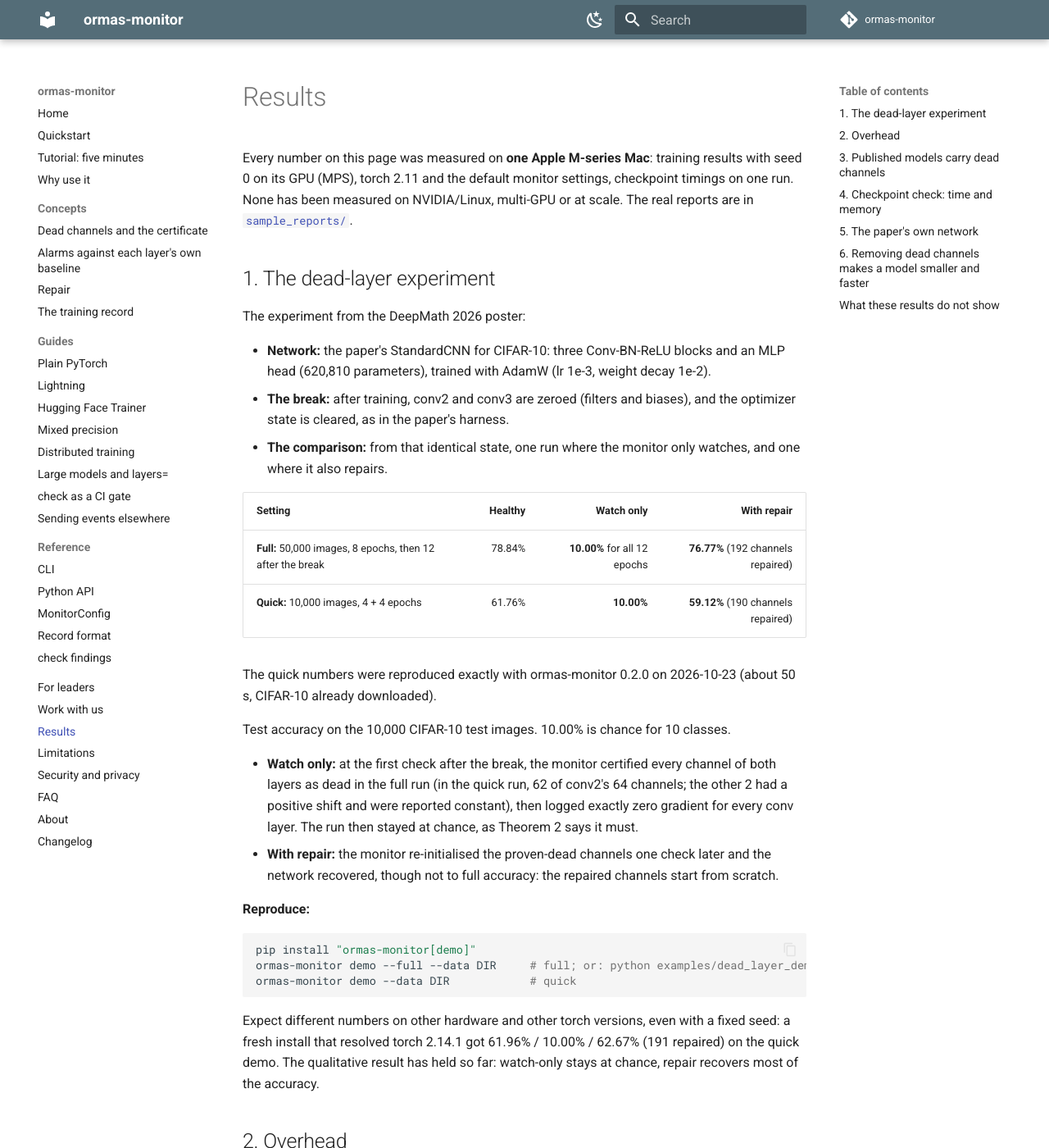
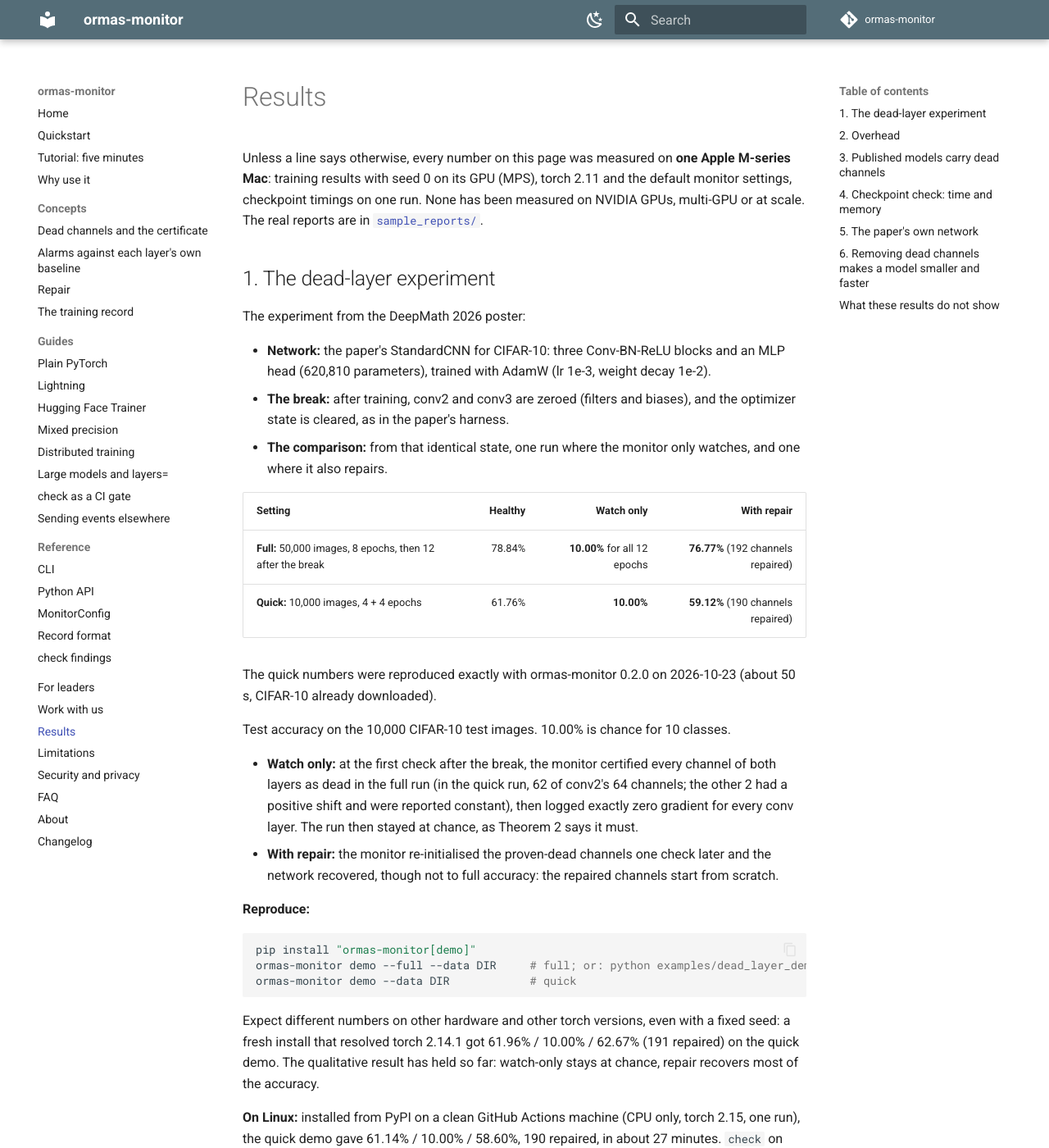
Before and after one commit to Oxiedo/ormas-monitor, an MkDocs documentation site: the page built from docs/results.md, in a window 1280 px wide and 1400 px high. Shown: the whole window at 82% size. Built offline with MkDocs 1.6.1 and Material for MkDocs 9.7.7, drawn with Linux system fonts in a browser that asks for light colours; comment, search, counter and statistics services are not loaded; some of the changed text lies outside the part shown.

Commit message:
Record the first Linux run of the demo from PyPI
Clean GitHub Actions machine, CPU only, torch 2.15: 61.14% / 10.00% / 58.60%, 190 repaired, about 27 minutes. check on VGG-19-BN flagged the same 292 channels.

````diff
--- a/docs/results.md
+++ b/docs/results.md
@@ -1,6 +1,6 @@
 # Results
 
-Every number on this page was measured on **one Apple M-series Mac**: training results with seed 0 on its GPU (MPS), torch 2.11 and the default monitor settings, checkpoint timings on one run. None has been measured on NVIDIA/Linux, multi-GPU or at scale. The real reports are in [`sample_reports/`](https://github.com/Oxiedo/ormas-monitor/tree/main/sample_reports).
+Unless a line says otherwise, every number on this page was measured on **one Apple M-series Mac**: training results with seed 0 on its GPU (MPS), torch 2.11 and the default monitor settings, checkpoint timings on one run. None has been measured on NVIDIA GPUs, multi-GPU or at scale. The real reports are in [`sample_reports/`](https://github.com/Oxiedo/ormas-monitor/tree/main/sample_reports).
 
 ## 1. The dead-layer experiment
 
@@ -31,6 +31,8 @@ ormas-monitor demo --data DIR            # quick
 ```
 
 Expect different numbers on other hardware and other torch versions, even with a fixed seed: a fresh install that resolved torch 2.14.1 got 61.96% / 10.00% / 62.67% (191 repaired) on the quick demo. The qualitative result has held so far: watch-only stays at chance, repair recovers most of the accuracy.
+
+**On Linux:** installed from PyPI on a clean GitHub Actions machine (CPU only, torch 2.15, one run), the quick demo gave 61.14% / 10.00% / 58.60%, 190 repaired, in about 27 minutes. `check` on VGG-19-BN there flagged the same 292 channels in 2.2 s. The workflow is `.github/workflows/demo-linux.yml`.
 
 ## 2. Overhead
 
````
Also changed, not shown: CHANGELOG.md (+2 -1 lines), README.md (+4 -4 lines), docs/faq.md (+1 -1 lines), docs/index.md (+1 -1 lines), docs/limitations.md (+1 -1 lines).
